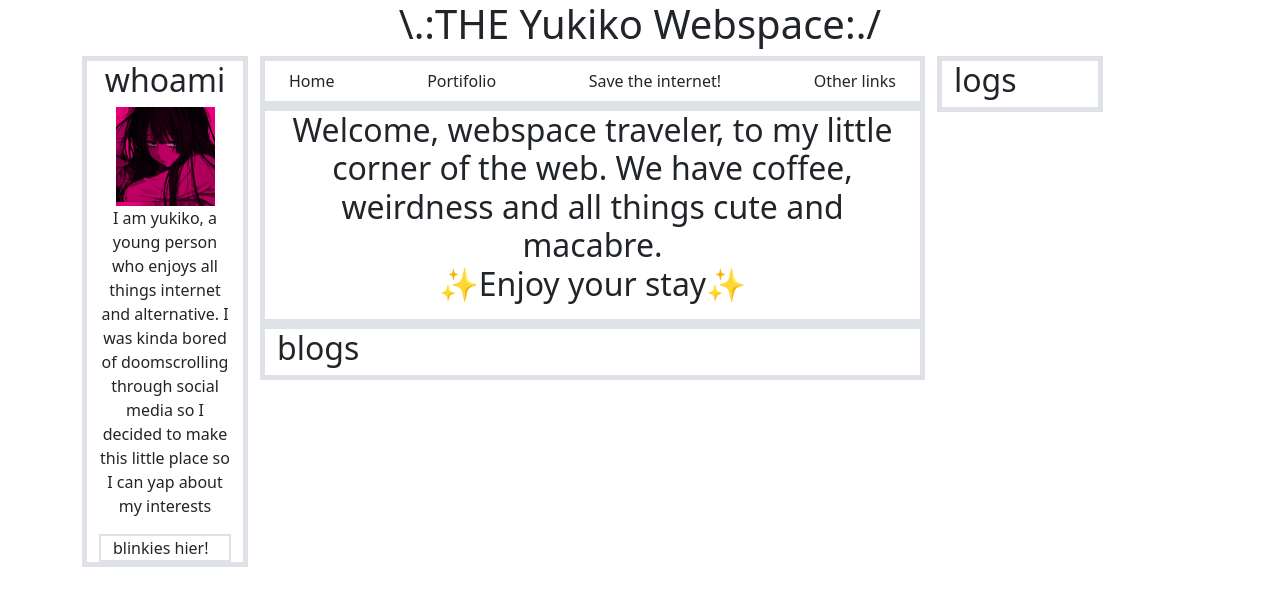
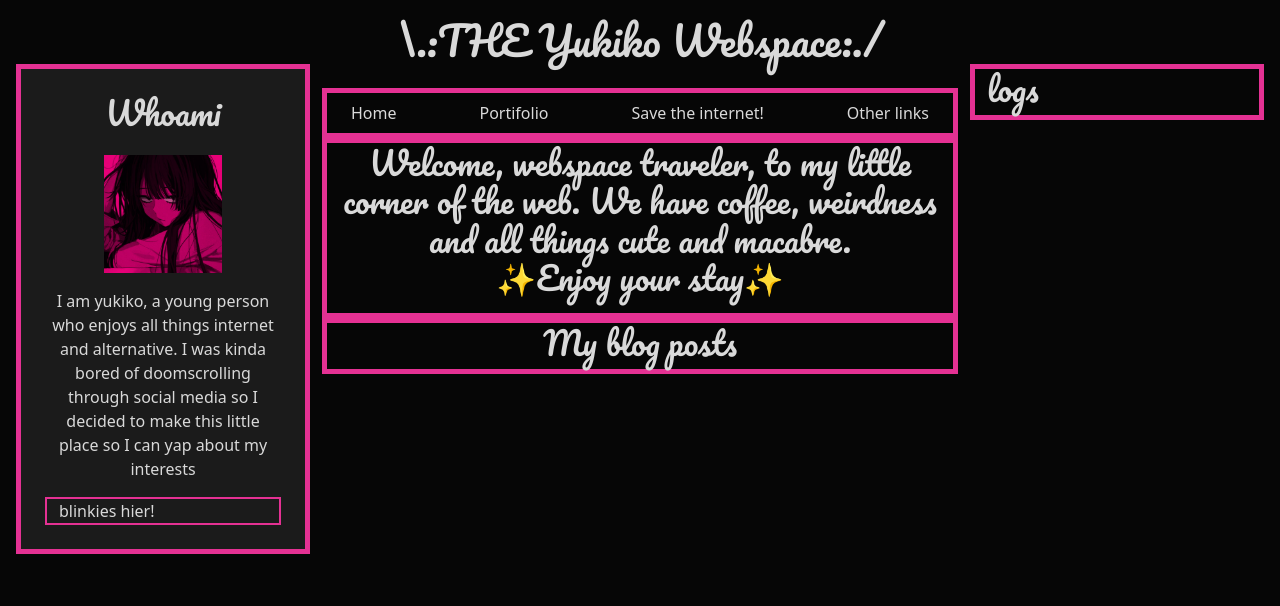
Before and after one commit to PumpkinBrain/Yukiko-Webspace, a Next.js app: page / in a window 1280 px wide. Shown: the top 606 px of the page. Built offline with nearby package versions, Linux system fonts and the light colour scheme.

Commit message:
started styling

```diff
--- a/src/app/layout.tsx
+++ b/src/app/layout.tsx
@@ -1,8 +1,8 @@
 import "@/styles/custom.scss"
 
 export const metadata = {
-  title: 'Next.js',
-  description: 'Generated by Next.js',
+  title: '~Yukiko Webspace~',
+  description: "Yukiko's personal webiste",
 }
 
 export default function RootLayout({
--- a/src/app/page.tsx
+++ b/src/app/page.tsx
@@ -3,18 +3,13 @@ import { Col, Container, Navbar, Row } from "reactstrap";
 
 const LandingPage: React.FC = () => {
   return (
-    <Container className="vh-100">
-      <Row className="justify-content-center">
-        <Col className="text-center">
-          <h1>\.:THE Yukiko Webspace:./</h1>
-        </Col>
-      </Row>
+    <div className="text-light vh-100 p-3">
       <Row>
-        <Col md="2">
-          <Container className="border border-5">
+        <Col md="3" className="mt-5">
+          <Container className="border border-5 p-4 bg-light">
             <div className="d-flex flex-column align-items-center">
-              <h2 className="text-center">whoami</h2>
-              <img src="img/profilepic.jpg" className="w-75 h-auto" />
+              <h2 className="text-center">Whoami</h2>
+              <img src="img/profilepic.jpg" className="w-50 h-auto mb-3 mt-3" />
               <p className="text-center">I am yukiko, a young person who enjoys all things
                 internet and alternative. I was kinda bored of
                 doomscrolling through social media so I decided
@@ -26,7 +21,12 @@ const LandingPage: React.FC = () => {
             </div>
           </Container>
         </Col>
-        <Col md="7">
+        <Col md="6">
+          <Row>
+            <Col className="text-center text-light pb-3">
+              <h1>\.:THE Yukiko Webspace:./</h1>
+            </Col>
+          </Row>
           <Row>
             <Container className="border border-5">
               <Navbar>
@@ -45,18 +45,18 @@ const LandingPage: React.FC = () => {
             </Container>
           </Row>
           <Row>
-            <Container className="border border-5">
-              <h2>blogs</h2>
+            <Container className="border border-5 text-center">
+              <h2>My blog posts</h2>
             </Container>
           </Row>
         </Col>
-        <Col md="2">
+        <Col md="3" className="mt-5">
           <Container className="border border-5">
             <h2>logs</h2>
           </Container>
         </Col>
       </Row>
-    </Container >
+    </div>
   )
 }
 
--- a/src/styles/custom.scss
+++ b/src/styles/custom.scss
@@ -1,13 +1,32 @@
 @import "bootstrap/scss/functions";
 @import "bootstrap/scss/variables";
+@import url('https://fonts.googleapis.com/css2?family=Pacifico&display=swap');
 
 // Override Bootstrap variables
-/*
 $primary: #e43193; // Custom primary color
-$dark: #121212;    // Dark theme background
+$dark: #060606;
+$light: #D9D9D9;
+$white-opaque: rgba(217, 217, 217, 0.10);
+
 $body-bg: $dark;
-$body-color: #fff;
-*/
+$border-color: $primary;
 
 // Import Bootstrap components
 @import "bootstrap/scss/bootstrap";
+
+.pacifico-regular {
+  font-family: "Pacifico", cursive;
+  font-weight: 400;
+  font-style: normal;
+}
+
+.text-light{
+  color: $light !important;
+}
+.bg-light{
+  background-color: $white-opaque !important;
+}
+
+h1, h2{
+  font-family: "Pacifico", cursive;
+}
```
